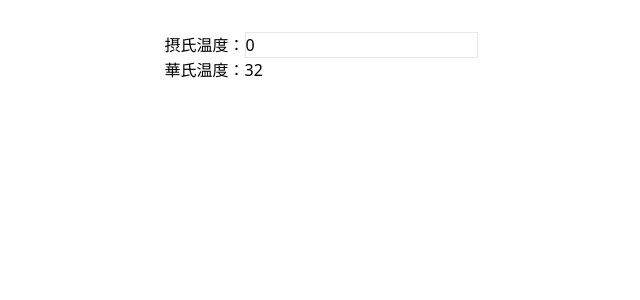
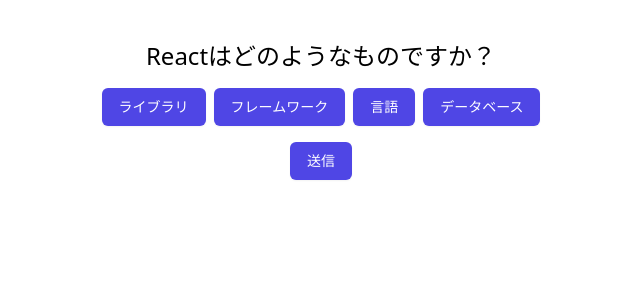
Before and after one commit to shinobu-takahata/react_easy_layout_component, a React (Vite) app: page / in a window 1280 px wide. Shown: the top 300 px of the page, without its empty margins (319-959 px from the left). Built offline with nearby package versions, Linux system fonts and the light colour scheme.

Commit message:
✨ Quiz Component

```diff
--- a/src/App.tsx
+++ b/src/App.tsx
@@ -3,11 +3,12 @@
 // import RealTimeText from "./components/RealTimeText/RealTimeText";
 // import SwtichBackgloundColor from "./components/SwitchBackgloundColor/SwtichBackgloundColor";
 // import Feedback from "./components/Feedback/Feedback";
-import Temperature from "./components/Temperature/Temperature";
+// import Temperature from "./components/Temperature/Temperature";
+import Quiz from "./components/Quiz/Quiz";
 function App() {
   return (
     <>
-      <Temperature />
+      <Quiz />
     </>
   );
 }
--- /dev/null
+++ b/src/components/Quiz/Quiz.tsx
@@ -0,0 +1,35 @@
+import Button from "../ui/Button";
+import SelectedButton from "../ui/SelectedButton";
+import { useQuiz } from "../../hooks/useQuiz";
+const QUESTION = "Reactはどのようなものですか？";
+const CHOICE = ["ライブラリ", "フレームワーク", "言語", "データベース"];
+
+export default function Quiz() {
+  const { userChoice, result, handleChoice, handleSubmit } = useQuiz();
+
+  return (
+    <div className="mx-auto max-w-4xl mt-10">
+      <div className="flex justify-center">
+        <div>
+          <h3 className="text-center text-2xl">{QUESTION}</h3>
+          <div className="mt-4 flex gap-x-2 justify-center">
+            {CHOICE.map((choice, index) => (
+              <div key={index} className="flex items-center gap-x-2">
+                {userChoice === choice ? (
+                  <SelectedButton name={choice} />
+                ) : (
+                  <Button name={choice} onClick={() => handleChoice(choice)} />
+                )}
+              </div>
+            ))}
+          </div>
+          <div className="mt-4 flex justify-center">
+            <Button name="送信" onClick={handleSubmit} />
+          </div>
+
+          <h3 className="mt-8 text-center text-4xl">{result}</h3>
+        </div>
+      </div>
+    </div>
+  );
+}
--- /dev/null
+++ b/src/components/ui/SelectedButton.tsx
@@ -0,0 +1,16 @@
+interface Props {
+  name: string;
+  onClick?: () => void;
+}
+
+export default function SelectedButton({ name, onClick }: Props) {
+  return (
+    <button
+      type="button"
+      className="inline-flex items-center px-4 py-2 border border-transparent text-sm font-medium rounded-md shadow-sm text-white bg-green-600 hover:bg-green-700 focus:outline-none focus:ring-2 focus:ring-offset-2 focus:ring-green-500"
+      onClick={onClick}
+    >
+      {name}
+    </button>
+  );
+}
--- /dev/null
+++ b/src/hooks/useQuiz.ts
@@ -0,0 +1,33 @@
+import { useState } from "react";
+
+interface UseQuiz {
+  userChoice: string;
+  result: string;
+  handleChoice: (choice: string) => void;
+  handleSubmit: () => void;
+}
+
+const CORRECT_ANSWER = "ライブラリ";
+export function useQuiz(): UseQuiz {
+  const [userChoice, setUserChoice] = useState("");
+  const [result, setResult] = useState("");
+
+  const handleChoice = (choice: string) => {
+    setUserChoice(choice);
+  };
+
+  const handleSubmit = () => {
+    if (userChoice === CORRECT_ANSWER) {
+      setResult("正解です！");
+    } else {
+      setResult("不正解です！");
+    }
+  };
+
+  return {
+    userChoice,
+    result,
+    handleChoice,
+    handleSubmit,
+  };
+}
```
